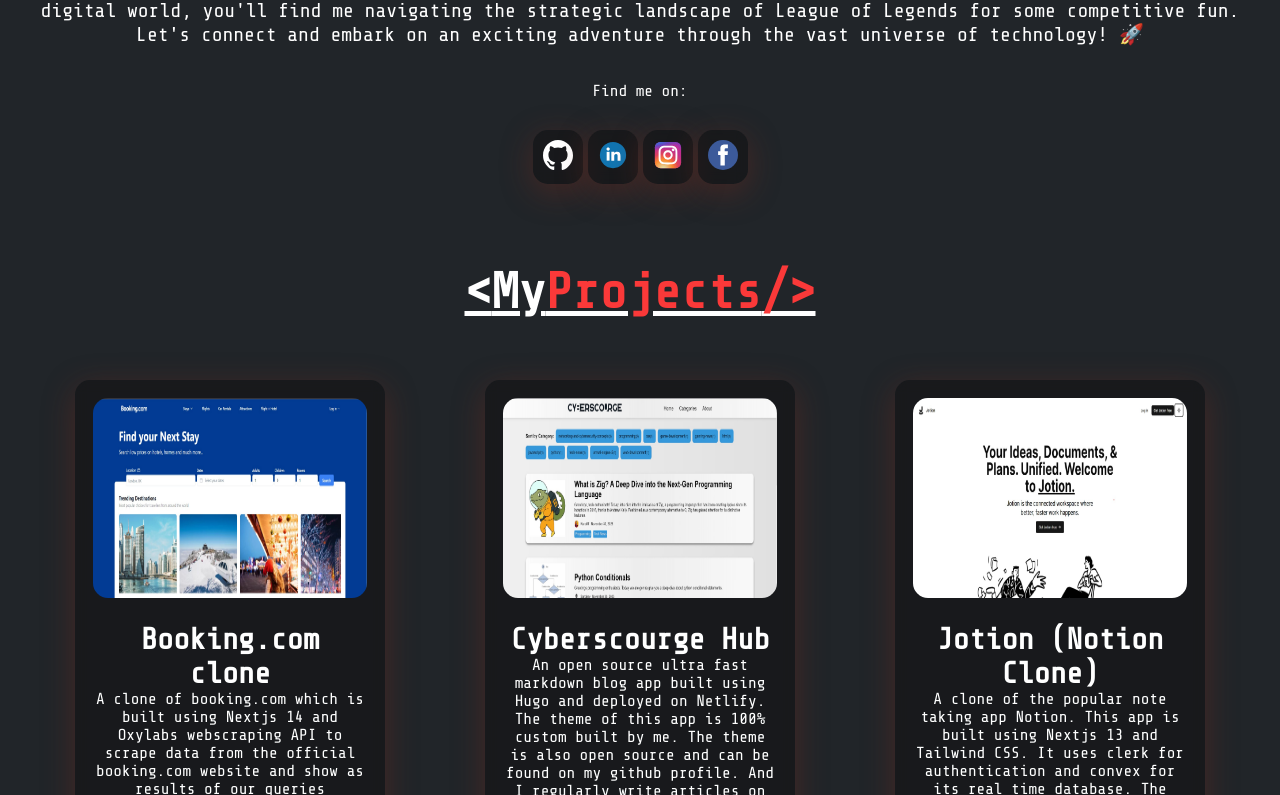
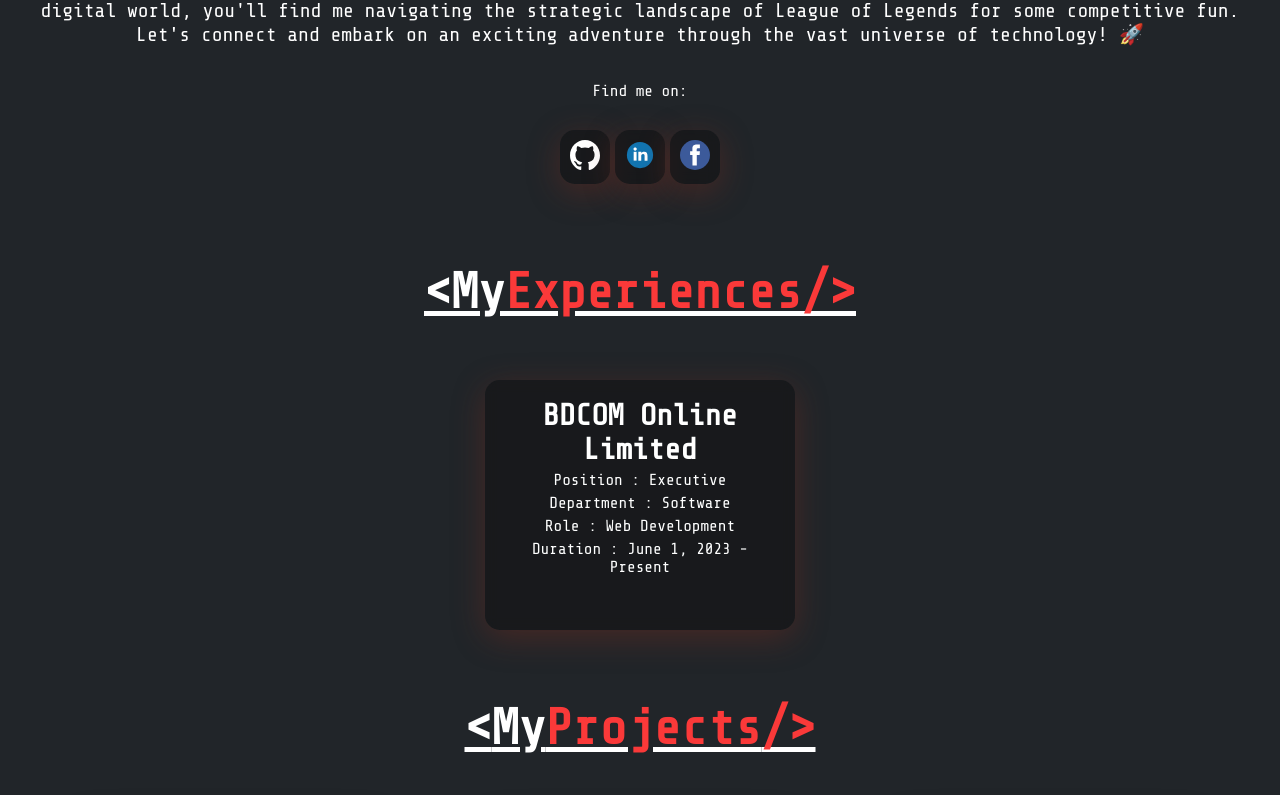
Before and after one commit to ziadulh/profile, a React (Vite) app: page / in a window 1280 px wide. Shown: the part 625-1420 px from the top of the page. Built offline with nearby package versions, Linux system fonts and the light colour scheme; a web font is replaced by a local one.

Commit message:
update description section

```diff
--- a/src/App.css
+++ b/src/App.css
@@ -241,6 +241,58 @@
     rgba(255, 255, 255, 0)
   );
 } */
+
+.experience-card {
+  width: 310px;
+  height: 250px;
+  margin: 20px 50px;
+  padding: 18px;
+  background: rgba(5, 0, 0, 0.3);
+  box-shadow: 0 8px 32px 0 rgba(135, 47, 31, 0.37);
+  backdrop-filter: blur(6px);
+  -webkit-backdrop-filter: blur(6px);
+  border: 1px 0 solid rgba(255, 255, 255, 0.18);
+  border-radius: 15px;
+  transition: 0.2s all ease-in-out;
+  cursor: pointer;
+}
+/* .project-card:hover {
+  transform: scale(1.05);
+}
+.project-card img {
+  width: 100%;
+  height: 200px;
+
+  border-radius: 15px;
+  margin-bottom: 20px;
+}
+.project-map {
+  display: flex;
+  margin-top: 30px;
+  flex-wrap: wrap;
+  justify-content: center;
+  align-items: center;
+} */
+.experience-title h2,
+.experience-description p {
+  text-align: center;
+}
+.experience-title h2 {
+  font-size: 30px;
+}
+.experience-position{
+  text-align: center;
+  padding-top: 5px;
+}
+.project-tag p {
+  padding: 8px;
+  background: rgba(234, 3, 3, 0.3);
+  width: fit-content;
+  border-radius: 10px;
+}
+
+
+
 .project-card {
   width: 310px;
   height: 550px;
--- a/src/App.jsx
+++ b/src/App.jsx
@@ -6,6 +6,7 @@
 import ProjectCard from "./components/ProjectCard";
 import Heading from "./components/Heading";
 import projects from "./content/projects";
+import experiences from "./content/experiences";
 import Skill from "./components/Skill";
 import skills from "./content/skills";
 import { motion, useAnimation } from "framer-motion";
@@ -14,6 +15,7 @@
 import blogPosts from "./content/blogPosts";
 import ContactForm from "./components/ContactForm";
 import BlogPost from "./components/BlogPost";
+import ExperienceCard from "./components/ExperienceCard";
 
 function App() {
   const controls = useAnimation();
@@ -52,6 +54,28 @@
       />
       <div className="hr"></div>
 
+      <section id="experiences">
+        <Heading firstWord="My" secondWord="Experiences" />
+        <motion.div
+          className="project-map"
+          ref={ref}
+          initial="hidden"
+          animate={controls}
+          variants={containerVariants}
+        >
+          {experiences.map((experience, index) => (
+            <div key={index}>
+              <ExperienceCard
+                name={experience.name}
+                position={experience.position}
+                department={experience.department}
+                role={experience.role}
+                duration={experience.duration}
+              />
+            </div>
+          ))}
+        </motion.div>
+      </section>
       <section id="projects">
         <Heading firstWord="My" secondWord="Projects" />
         <motion.div
--- /dev/null
+++ b/src/components/ExperienceCard.jsx
@@ -0,0 +1,26 @@
+import React from 'react'
+
+const ExperienceCard
+ = (props) => {
+  return (
+    <div className="experience-card">
+      <div className="experience-title">
+        <h2>{props.name}</h2>
+      </div>
+      <div className="experience-position">
+        Position : {props.position}
+      </div>
+      <div className="experience-position">
+        Department : {props.department}
+      </div>
+      <div className="experience-position">
+        Role : {props.role}
+      </div>
+      <div className="experience-position">
+        Duration : {props.duration}
+      </div>
+    </div>
+  )
+}
+
+export default ExperienceCard
--- a/src/components/Hero.jsx
+++ b/src/components/Hero.jsx
@@ -35,7 +35,7 @@
               "An Aspiring Developer",
               "An AI & ML Enthusiast",
               "An IoT Enthusiast",
-              "A Student",
+              // "A Student",
             ],
             autoStart: true,
             loop: true,
@@ -66,7 +66,7 @@
         <div className="hero-socials">
           {socials.map((social, index) => (
             <a key={index} href={social.url}>
-              <img src={`/socials/${social.icon}`} alt="" />
+              <img src={`socials/${social.icon}`} alt="" />
             </a>
           ))}
         </div>
--- a/src/components/Navbar.jsx
+++ b/src/components/Navbar.jsx
@@ -21,7 +21,9 @@
           <li>
             <a href="#">About</a>
           </li>
-
+          <li>
+            <a href="#experiences">Experiences</a>
+          </li>
           <li>
             <a href="#projects">Projects</a>
           </li>
--- /dev/null
+++ b/src/content/experiences.js
@@ -0,0 +1,13 @@
+//projects start
+const experiences = [
+  {
+    name: "BDCOM Online Limited",
+    department: "Software",
+    position: "Executive",
+    role: "Web Development",
+    duration: "June 1, 2023 - Present",
+  }
+];
+
+//projects end
+export default experiences;
--- a/src/content/socials.js
+++ b/src/content/socials.js
@@ -1,19 +1,19 @@
 const socials = [
   {
     icon: "github.svg",
-    url: "https://github.com/randilt",
+    url: "https://github.com/ziadulh",
   },
   {
     icon: "linkedin.svg",
-    url: "https://www.linkedin.com/in/randiltharusha/",
+    url: "https://www.linkedin.com/in/ziadul/",
   },
-  {
-    icon: "instagram.svg",
-    url: "https://www.instagram.com/itz_toxic03/",
-  },
+  // {
+  //   icon: "instagram.svg",
+  //   url: "https://www.instagram.com/itz_toxic03/",
+  // },
   {
     icon: "facebook.svg",
-    url: "https://facebook.com/profile.php?id=100089910035602",
+    url: "https://facebook.com/ziadulh",
   },
 ];
 
```
